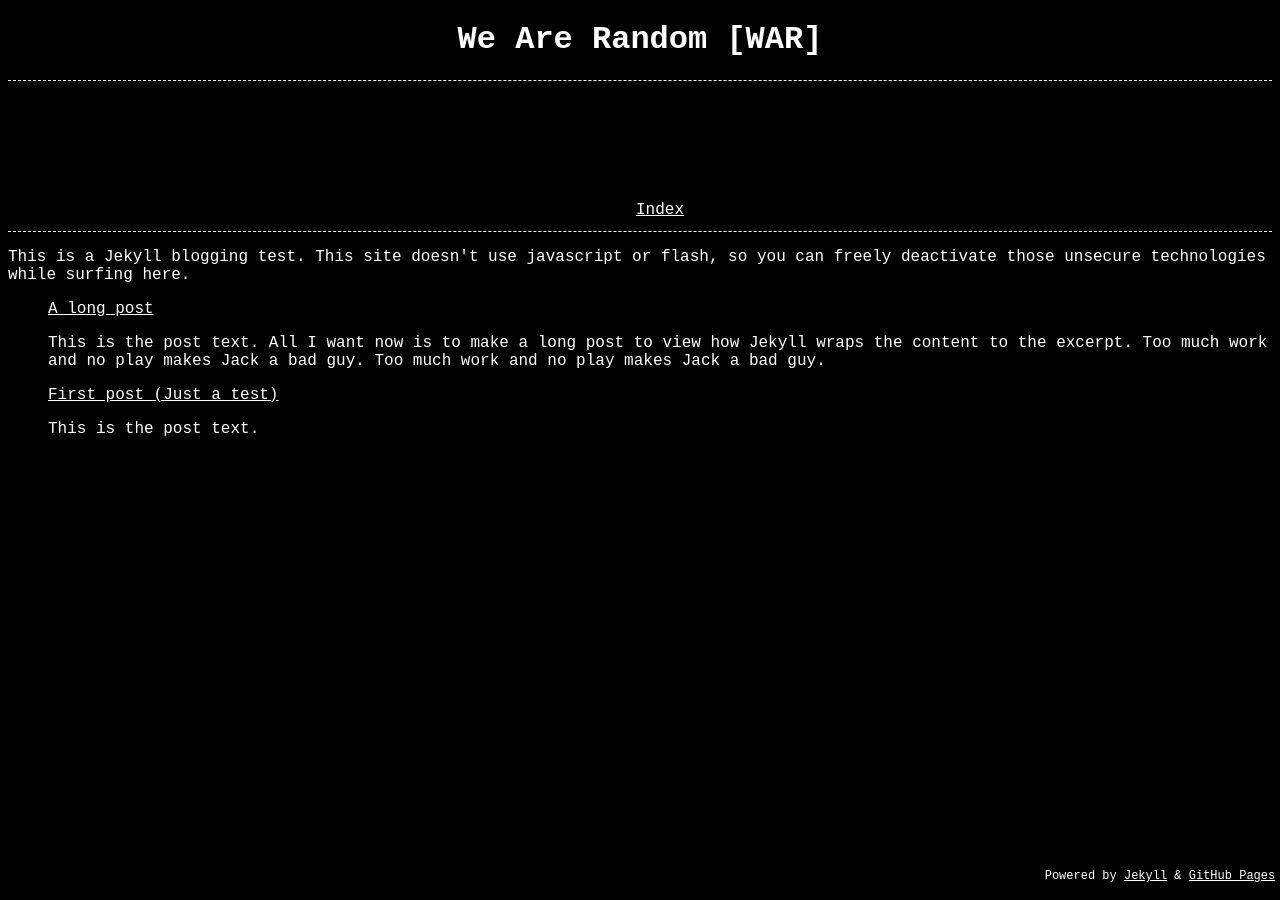
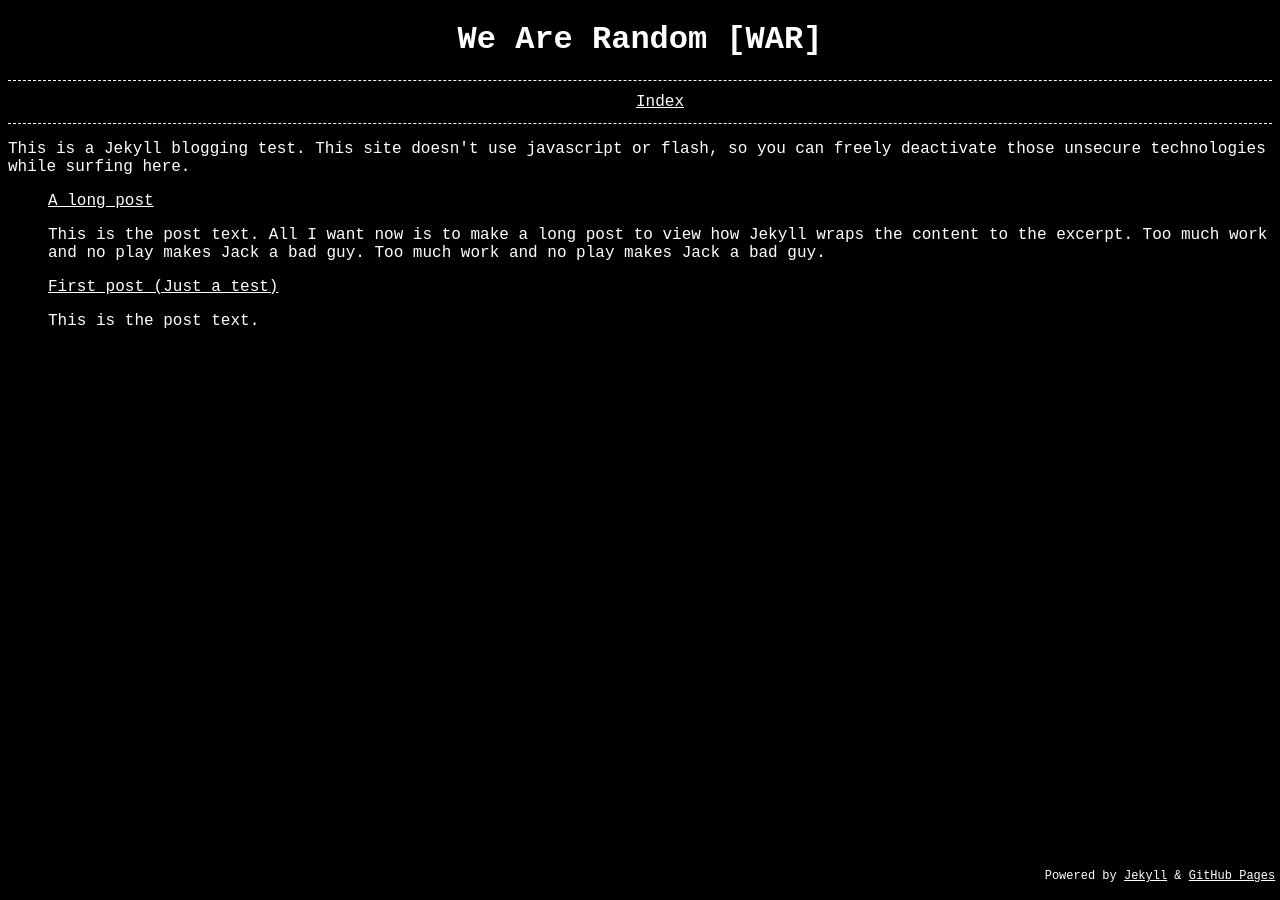
Before and after one commit to wearerandom/wearerandom.github.io, a Jekyll site: the page built from index.html, in a window 1280 px wide. Built offline with Jekyll 4.4.1, drawn with Linux system fonts in a browser that asks for light colours.

Commit message:
Update _styles.scss

```diff
--- a/_sass/_styles.scss
+++ b/_sass/_styles.scss
@@ -18,7 +18,7 @@ body.wrap{
         border-bottom: 1px dashed;
         margin-bottom: 10px;
         ul {
-            margin-top: 120px;
+            margin-top: 12px;
             margin-bottom: 12px;
             margin-left: 0px;
             li {
```
